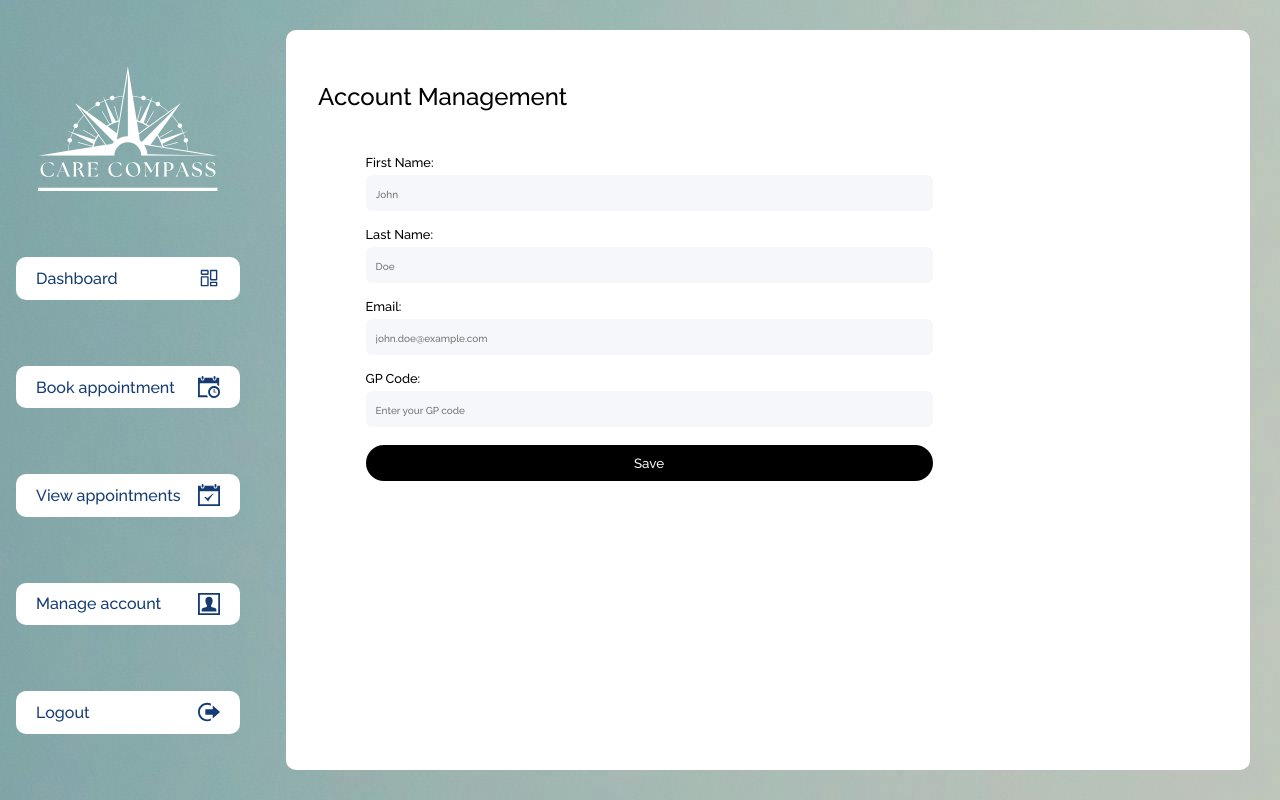
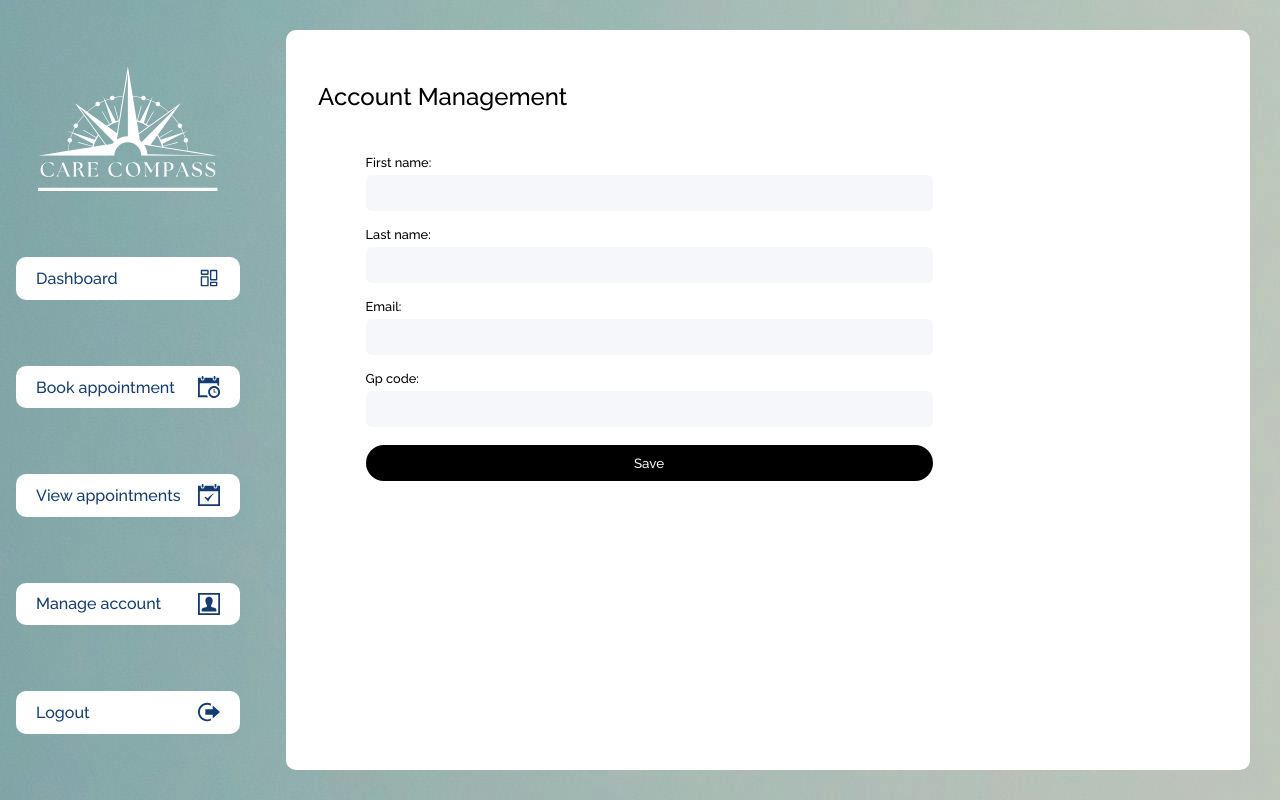
Before and after one commit to Isaac-hughes/care-compass, a Django app: template carecompass/templates/accounts/account_management.html in a window 1280 px wide. Run offline with Django 5.2, Linux system fonts and the light colour scheme; the template is opened without the code that fills it: values that come from a table or form of the project are taken from there, others are empty.

Commit message:
Changed account management html

```diff
--- a/carecompass/templates/accounts/account_management.html
+++ b/carecompass/templates/accounts/account_management.html
@@ -4,63 +4,32 @@
   <div class="form-tile">
     <form id="update-user-form" method="post">
       {% csrf_token %}
+
+      {% if form.non_field_errors %}
+        <div class="error-messages">
+          {% for error in form.non_field_errors %}
+            <p class="error">{{ error }}</p>
+          {% endfor %}
+        </div>
+      {% endif %}
+
       <div class="form-fields-wrapper">
-        <div class="form-group">
-          <label for="{{ form.first_name.id_for_label }}" class="form-label"
-            >First Name:</label
-          >
-          <div class="form-input">
-            <input
-              type="text"
-              name="{{ form.first_name.html_name }}"
-              id="{{ form.first_name.id_for_label }}"
-              value="{{ form.first_name.value|default_if_none:'' }}"
-              placeholder="John"
-            />
+        <div class="form-fields-wrapper">
+        {% for field in form %}
+          <div class="form-group">
+            <label for="{{ field.id_for_label }}" class="form-label">{{ field.label }}:</label>
+            <div class="form-input">
+              {{ field }}
+              <!-- Display field-specific errors -->
+              {% if field.errors %}
+                {% for error in field.errors %}
+                  <div class="error-message">{{ error }}</div>
+                {% endfor %}
+              {% endif %}
+            </div>
           </div>
-        </div>
-        <div class="form-group">
-          <label for="{{ form.last_name.id_for_label }}" class="form-label"
-            >Last Name:</label
-          >
-          <div class="form-input">
-            <input
-              type="text"
-              name="{{ form.last_name.html_name }}"
-              id="{{ form.last_name.id_for_label }}"
-              value="{{ form.last_name.value|default_if_none:'' }}"
-              placeholder="Doe"
-            />
-          </div>
-        </div>
-        <div class="form-group">
-          <label for="{{ form.email.id_for_label }}" class="form-label"
-            >Email:</label
-          >
-          <div class="form-input">
-            <input
-              type="email"
-              name="{{ form.email.html_name }}"
-              id="{{ form.email.id_for_label }}"
-              value="{{ form.email.value|default_if_none:'' }}"
-              placeholder="john.doe@example.com"
-            />
-          </div>
-        </div>
-        <div class="form-group">
-          <label for="{{ form.gp_code.id_for_label }}" class="form-label"
-            >GP Code:</label
-          >
-          <div class="form-input">
-            <input
-              type="text"
-              name="{{ form.gp_code.html_name }}"
-              id="{{ form.gp_code.id_for_label }}"
-              value="{{ form.gp_code.value|default_if_none:'' }}"
-              placeholder="Enter your GP code"
-            />
-          </div>
-        </div>
+        {% endfor %}
+
         <div class="submit-btn-wrapper">
           <button type="submit" class="btn-secondary submit-btn">Save</button>
         </div>
```
Also changed, not shown: carecompass/db.sqlite3.
